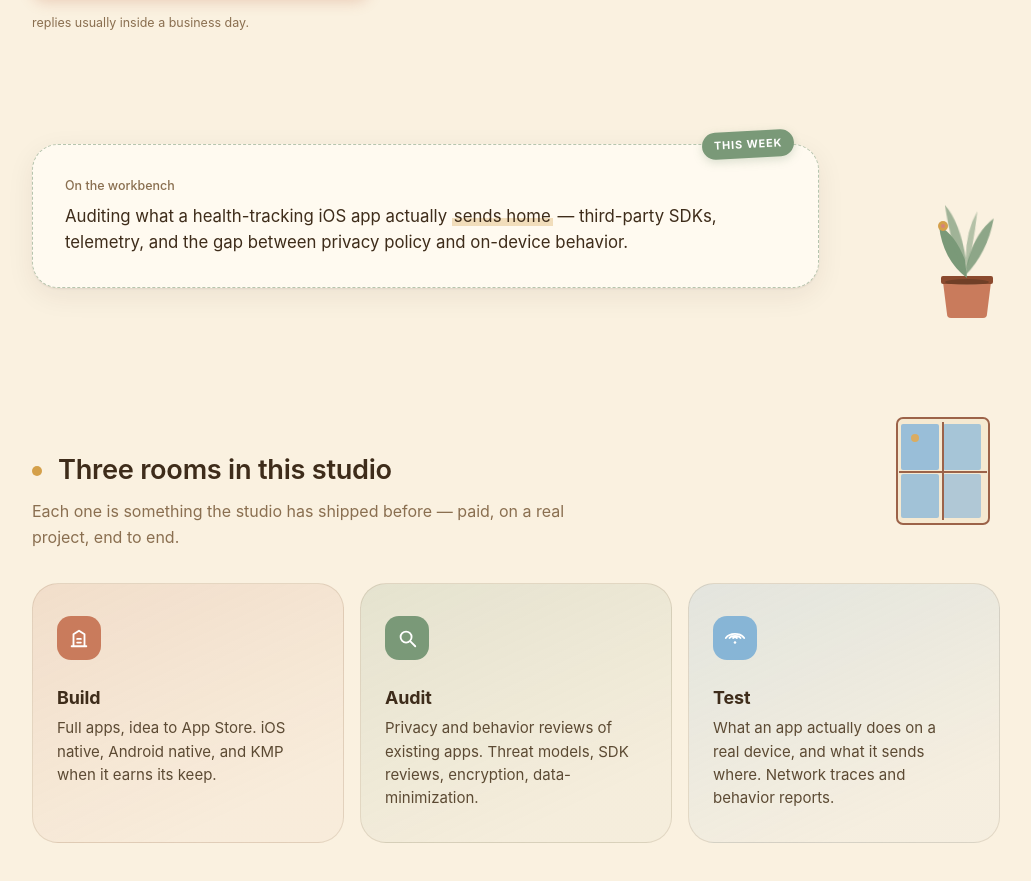
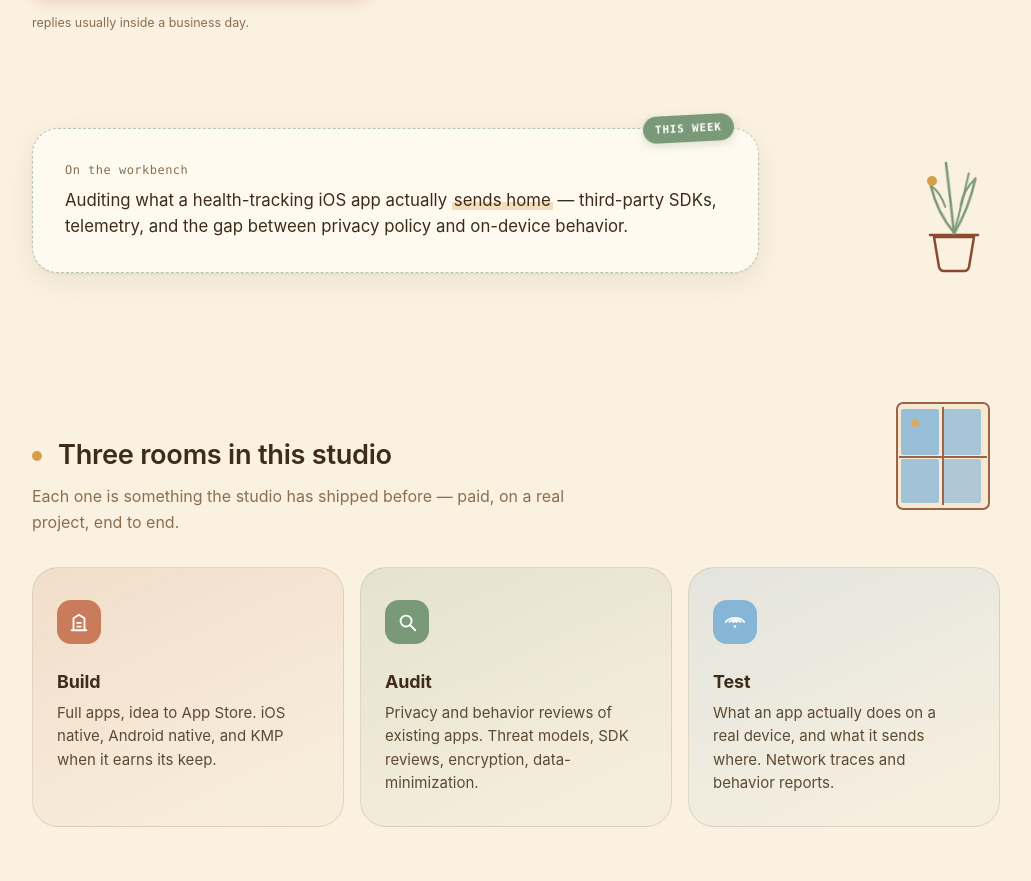
Before and after one commit to bulonka-studio/bulonka-studio.github.io, a Vue app: page / in a window 1280 px wide. Shown: the part 904-1785 px from the top of the page, without its empty margins (124-1155 px from the left). Built offline with nearby package versions, Linux system fonts and the light colour scheme.

Commit message:
Home today block: line-art plant lives in the grid at every width

```diff
--- a/src/pages/Home.vue
+++ b/src/pages/Home.vue
@@ -74,23 +74,26 @@ const principles = [
   <section class="section page today fade-up delay-1">
     <div class="today-card">
       <div class="today-stamp">This week</div>
-      <p class="t-label today-label">On the workbench</p>
+      <p class="t-mono today-label">On the workbench</p>
       <p class="today-text">
         Auditing what a health-tracking iOS app actually <em>sends home</em> &mdash; third-party SDKs, telemetry, and the gap between privacy policy and on-device behavior.
         <!-- TBD: founder updates this string as actual current work changes — see spec §10.3 -->
       </p>
     </div>
-    <!-- Potted plant decoration (desktop only) -->
     <svg class="plant" viewBox="0 0 92 130" aria-hidden="true">
-      <path d="M22 92 L70 92 L66 124 Q66 128 62 128 L30 128 Q26 128 26 124 Z" fill="var(--primary-light)"/>
-      <rect x="20" y="86" width="52" height="8" rx="2" fill="var(--primary)"/>
-      <ellipse cx="46" cy="92" rx="22" ry="3" fill="var(--on-surface)" opacity="0.35"/>
-      <g class="leaf"><path d="M46 88 Q22 70 18 36 Q34 44 44 70 Z" fill="var(--accent-sage)"/></g>
-      <g class="leaf"><path d="M46 86 Q70 64 78 30 Q60 42 50 70 Z" fill="var(--accent-sage)" opacity="0.85"/></g>
-      <g class="leaf"><path d="M46 86 Q34 56 30 14 Q44 32 48 68 Z" fill="var(--accent-sage)" opacity="0.7"/></g>
-      <g class="leaf"><path d="M46 86 Q56 60 62 22 Q50 40 48 68 Z" fill="var(--accent-sage)" opacity="0.55"/></g>
-      <circle cx="22" cy="36" r="5" fill="var(--accent-ochre)"/>
-      <circle cx="22" cy="36" r="2" fill="var(--accent-rose)"/>
+      <path d="M26 94 L66 94 L61 124 Q60 128 56 128 L36 128 Q32 128 31 124 Z" fill="none" stroke="var(--primary)" stroke-width="2.5" stroke-linejoin="round"/>
+      <line x1="22" y1="92" x2="70" y2="92" stroke="var(--primary)" stroke-width="2.5" stroke-linecap="round"/>
+      <g class="leaf">
+        <path d="M46 90 Q30 70 24 42" fill="none" stroke="var(--accent-sage)" stroke-width="2.5" stroke-linecap="round"/>
+        <path d="M24 42 Q34 50 38 64" fill="none" stroke="var(--accent-sage)" stroke-width="2" stroke-linecap="round"/>
+      </g>
+      <g class="leaf">
+        <path d="M46 90 Q62 66 70 36" fill="none" stroke="var(--accent-sage)" stroke-width="2.5" stroke-linecap="round"/>
+        <path d="M70 36 Q58 46 54 62" fill="none" stroke="var(--accent-sage)" stroke-width="2" stroke-linecap="round"/>
+      </g>
+      <g class="leaf"><path d="M46 90 Q42 60 36 20" fill="none" stroke="var(--accent-sage)" stroke-width="2.5" stroke-linecap="round"/></g>
+      <g class="leaf"><path d="M46 90 Q52 64 58 30" fill="none" stroke="var(--accent-sage)" stroke-width="2" stroke-linecap="round"/></g>
+      <circle cx="24" cy="38" r="5" fill="var(--accent-ochre)"/>
     </svg>
   </section>
 
@@ -254,20 +257,23 @@ const principles = [
   50%      { background-position: 100% 50%; }
 }
 
-/* Today block */
-.today { padding-top: var(--sp-3); padding-bottom: var(--sp-7); }
+/* Today block — card and plant share the grid; the plant perches on the card edge */
+.today { padding-top: 0; padding-bottom: var(--sp-7); display: grid; grid-template-columns: 1fr; }
+@media (min-width: 720px) {
+  .today { grid-template-columns: minmax(0, 72ch) auto; align-items: end; }
+}
 .today-card {
   background: var(--surface);
   border: 1.5px dashed color-mix(in srgb, var(--accent-sage) 55%, transparent);
   border-radius: var(--radius-lg);
   padding: var(--sp-5) var(--sp-5);
-  max-width: 78ch;
   position: relative;
   transition: transform 250ms var(--motion-bounce);
-  box-shadow: var(--shadow-card);
+  box-shadow: var(--edge-light), var(--shadow-card);
 }
 .today-card:hover { transform: translateY(-2px) rotate(-0.25deg); }
 .today-stamp {
+  font-family: ui-monospace, 'SF Mono', Menlo, Consolas, monospace;
   position: absolute;
   top: -14px; right: var(--sp-4);
   background: var(--accent-sage);
@@ -289,20 +295,14 @@ const principles = [
   padding: 0 2px;
 }
 
-.plant {
-  position: absolute;
-  right: 4%;
-  bottom: var(--sp-5);
-  width: 92px;
-  height: 130px;
-  pointer-events: none;
-  display: none;
+.plant { width: 64px; height: 90px; justify-self: end; margin-top: calc(-1 * var(--sp-4)); }
+@media (min-width: 720px) {
+  .plant { width: 92px; height: 130px; margin: 0 0 0 calc(-1 * var(--sp-4)); }
 }
-@media (min-width: 980px) { .plant { display: block; } }
-.plant .leaf { transform-origin: 50% 100%; animation: leaf-wave 6s ease-in-out infinite; }
-.plant .leaf:nth-child(2) { animation-delay: -1.5s; }
-.plant .leaf:nth-child(3) { animation-delay: -3s; }
-.plant .leaf:nth-child(4) { animation-delay: -4.5s; }
+.plant .leaf { transform-box: fill-box; transform-origin: 50% 100%; animation: leaf-wave 6s ease-in-out infinite; }
+.plant .leaf:nth-of-type(2) { animation-delay: -1.5s; }
+.plant .leaf:nth-of-type(3) { animation-delay: -3s; }
+.plant .leaf:nth-of-type(4) { animation-delay: -4.5s; }
 @keyframes leaf-wave { 0%, 100% { transform: rotate(-3deg); } 50% { transform: rotate(3deg); } }
 
 /* Three rooms */
```
